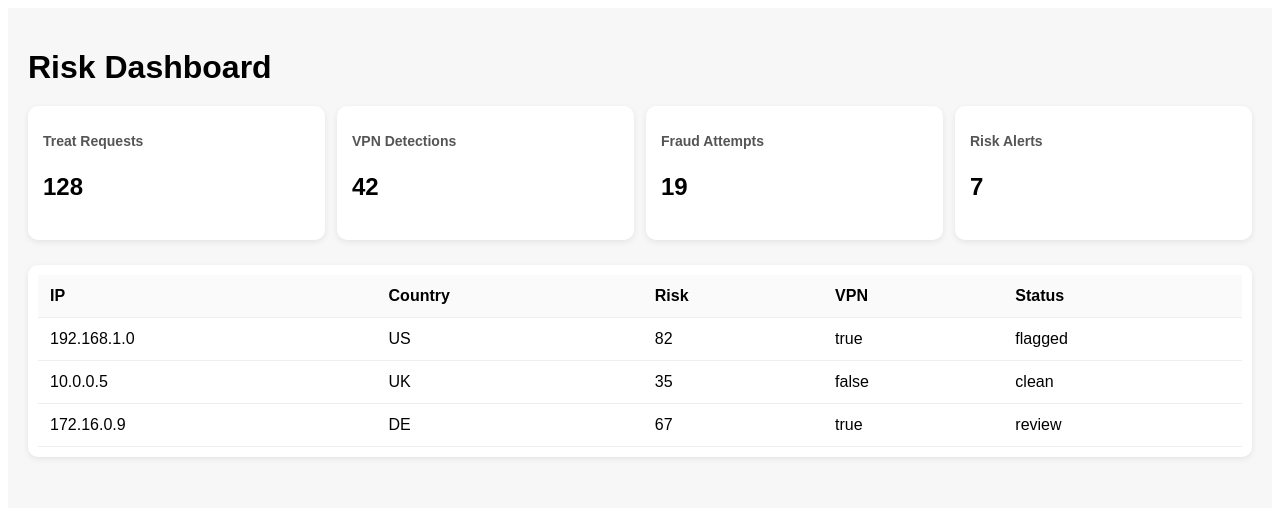
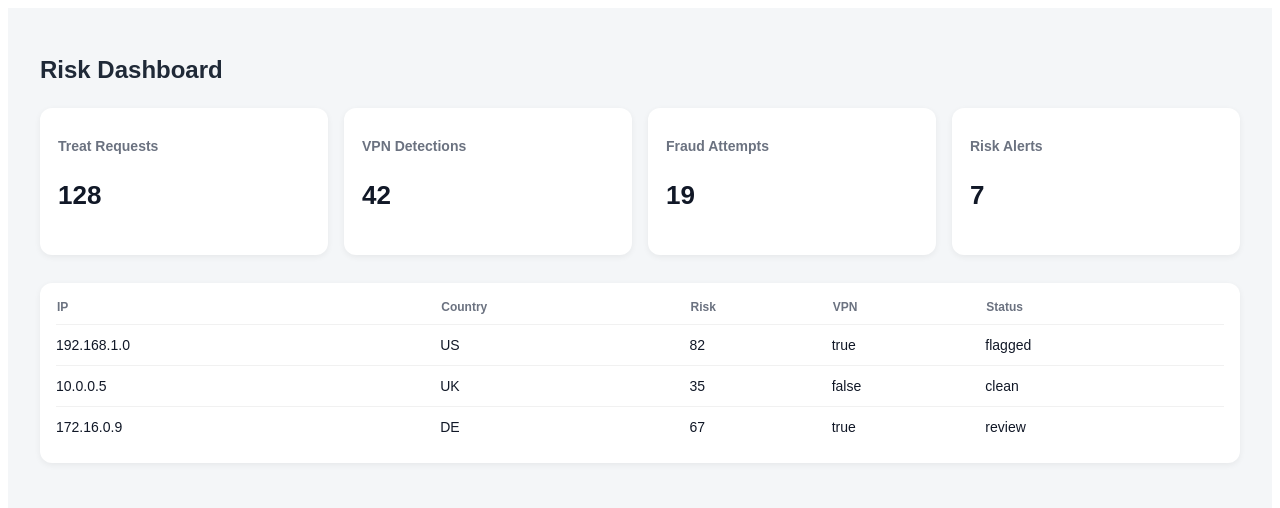
Before and after one commit to carledwardm/riskpulse, a Vue app in the folder frontend/: page / in a window 1280 px wide. Shown: the top 508 px of the page. Built offline with nearby package versions, Linux system fonts and the light colour scheme; the HTML template or start-up script is replaced by a standard one.

Commit message:
Round 1 polish of ui/styling

```diff
--- a/frontend/src/App.vue
+++ b/frontend/src/App.vue
@@ -70,48 +70,59 @@
 
 <style>
 .dashboard {
-  padding: 20px;
+  padding: 32px;
   font-family: Arial, sans-serif;
-  background: #f7f7f7;
+  background: #f4f6f8;
   min-height: 100vh;
 }
 
 .title  {
   margin-bottom: 20px;
+  font-size: 24px;
+  font-weight: 600;
+  margin-bottom: 24px;
+  color: #1f2937;
 }
 
 /* CARDS */
 .cards {
   display: grid;
   grid-template-columns: repeat(4, 1fr);
-  gap: 12px;
-  margin-bottom: 25px;
+  gap: 16px;
+  margin-bottom: 28px;
 }
 
 .card {
   background: white;
-  padding: 15px;
-  border-radius: 10px;
-  box-shadow: 0 2px 6px rgba(0, 0, 0, 0.08);
+  padding: 18px;
+  border-radius: 12px;
+  box-shadow: 0 2px 6px rgba(0, 0, 0, 0.06);
+  transition: transform 0.15s ease;
+}
+
+.card:hover {
+  transform: translateY(-2px);
+  cursor: pointer;
 }
 
 .card h2 {
   font-size: 14px;
-  margin-bottom: 10px;
-  color: #555;
+  margin-bottom: 8px;
+  color: #6b7280;
 }
 
 .card p {
-  font-size: 24px;
-  font-weight: bold;
+  font-size: 26px;
+  font-weight: 700;
+  color: #111827;
 }
 
 /* TABLE */
 .table-wrapper {
   background: white;
-  padding: 10px;
-  border-radius: 10px;
-  box-shadow: 0 2px 6px rgba(0, 0, 0, 0.08);
+  padding: 16px;
+  border-radius: 12px;
+  box-shadow: 0 2px 6px rgba(0, 0, 0, 0.06);
 }
 
 table {
@@ -119,14 +130,18 @@ table {
   border-collapse: collapse;
 }
 
-th, td {
+th {
   text-align: left;
-  padding: 12px;
-  border-bottom: 1px solid #eee;
+  font-size: 12px;
+  color: #6b7280;
+  padding-bottom: 10px;
 }
 
-th {
-  background: #fafafa;
+td {
+  padding: 12px 0;
+  border-top: 1px solid #f1f1f1;
+  font-size: 14px;
+  color: #111827;
 }
 
 </style>
```
